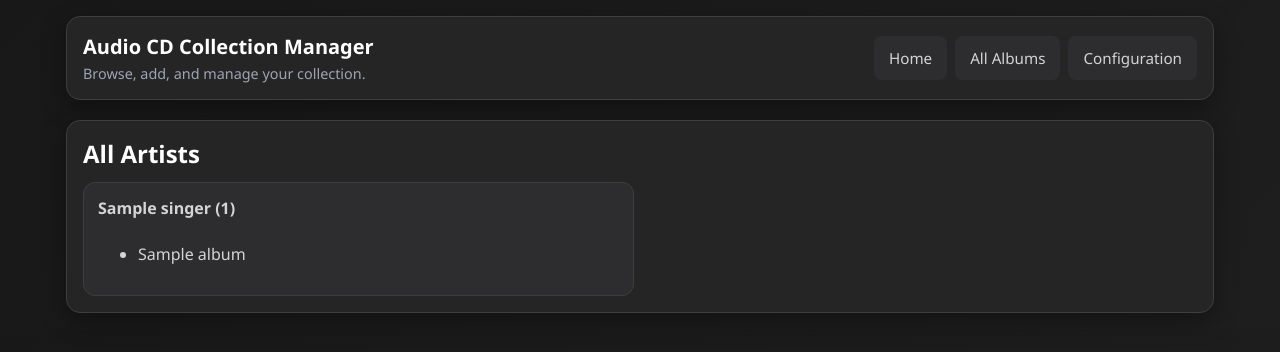
After one commit to WerewolfC/wcddb, a Flask app: page /all_albums in a window 1280 px wide. The commit adds this page. Shown: the top 352 px of the page. Run offline with Flask 3, Linux system fonts and the light colour scheme; tables that the repository leaves empty hold one stand-in row (values such as "Sample post").

Commit message:
Add new All Albums page
New page lists all the albums of artists, and add links to the artist
page

```diff
--- a/app.py
+++ b/app.py
@@ -25,12 +25,27 @@ def index():
     singers = Singer.query.order_by(Singer.name).all()
     return render_template("index.html", singers=singers)
 
-
 @app.route("/artist/<int:singer_id>")
 def artist_detail(singer_id: int):
     singer = Singer.query.get_or_404(singer_id)
     albums = Album.query.filter_by(singer_id=singer_id).order_by(Album.name).all()
     return render_template("artist.html", singer=singer, albums=albums)
+
+@app.route("/all_albums")
+def all_albums():
+    artists = Singer.query.order_by(Singer.name).all()
+    artist_albums = []
+
+    for artist in artists:
+        albums = Album.query.filter_by(singer_id=artist.id).order_by(Album.name).all()
+        artist_albums.append({
+            "artist": artist,
+            "id": artist.id,
+            "album_count": len(albums),
+            "albums": albums,
+        })
+
+    return render_template("all_albums.html", artist_albums=artist_albums)
 
 
 @app.route("/config", methods=["GET", "POST"])
@@ -294,15 +309,12 @@ def parse_import_file(upload_file):
     album_name = lines[0]
     tracks = []
 
-
     for line in lines[1:]:
         match = re.match(r'^0*([0-9]+)[-_](.+?)\.[^.]+$', line)
-
         if match:
             number_text = int(match.group(1))
             title = match.group(2).replace('_', ' ').capitalize()
             tracks.append((int(number_text), title))
-
     if not tracks:
         raise ValueError("No track entries were found in the file.")
 
--- /dev/null
+++ b/templates/all_albums.html
@@ -0,0 +1,27 @@
+{% extends 'base.html' %}
+{% block content %}
+<section class="card">
+  <div class="card-header artist-page-header">
+    <h2>All Artists</h2>
+  </div>
+
+  {% if artist_albums %}
+    <div class="album-grid">
+      {% for entry in artist_albums %}
+        <a class="artist-card" href="{{ url_for('artist_detail', singer_id=entry.artist.id) }}">
+          <div class="artist-card-header">
+            <h3>{{ entry.artist.name }} ({{ entry.album_count }})</h3>
+          </div>
+          <ul class="album-list">
+            {% for album in entry.albums %}
+              <li>{{ album.name }}</li>
+            {% endfor %}
+          </ul>
+        </a>
+      {% endfor %}
+    </div>
+  {% else %}
+    <p class="empty-state">No artists.</p>
+  {% endif %}
+</section>
+{% endblock %}
--- a/templates/artist.html
+++ b/templates/artist.html
@@ -2,7 +2,6 @@
 {% block content %}
 <section class="card">
   <div class="card-header artist-page-header">
-    <a class="button secondary" href="{{ url_for('index') }}">Back to Artists</a>
     <h2>{{ singer.name }}</h2>
   </div>
 
--- a/templates/base.html
+++ b/templates/base.html
@@ -15,6 +15,7 @@
       </div>
       <nav>
         <a href="{{ url_for('index') }}">Home</a>
+        <a href="{{ url_for('all_albums') }}">All Albums</a>
         <a href="{{ url_for('config') }}">Configuration</a>
       </nav>
     </header>
```
Also changed, not shown: static/style.css (line endings or trailing spaces).
